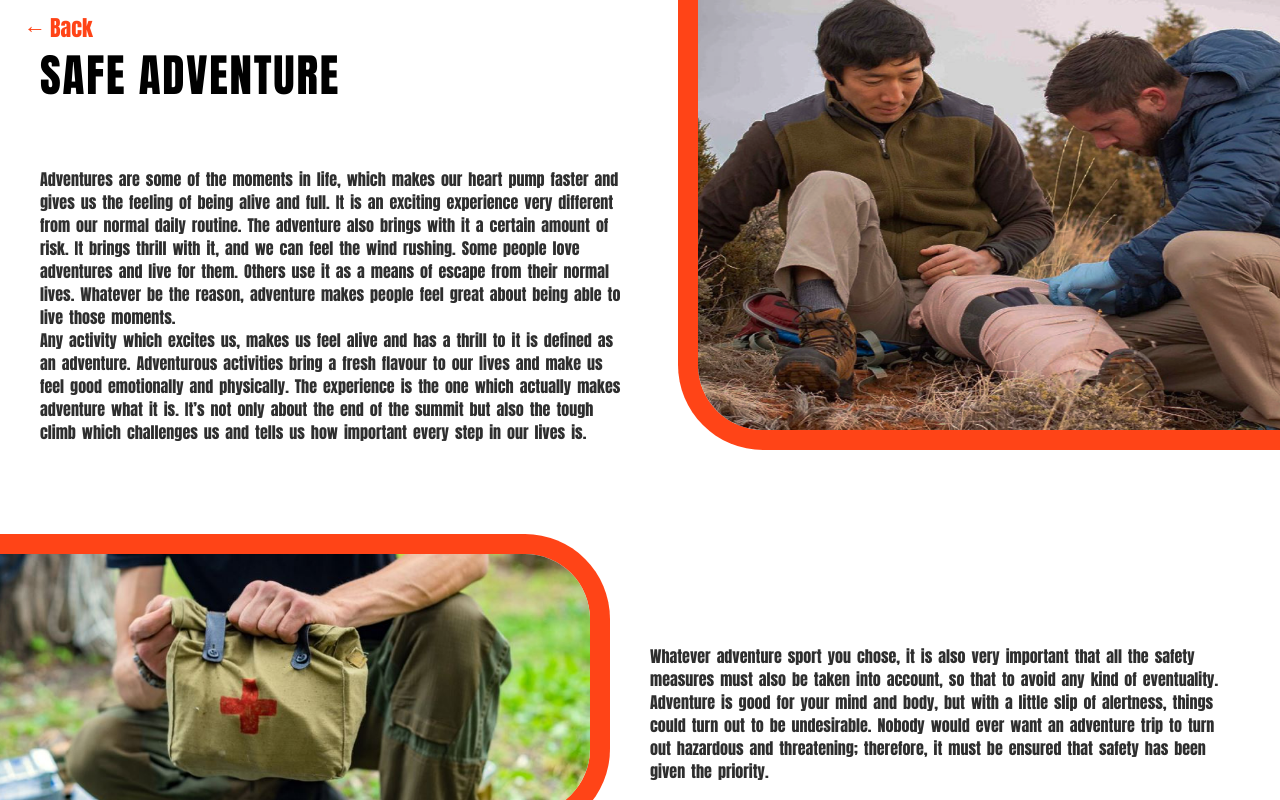
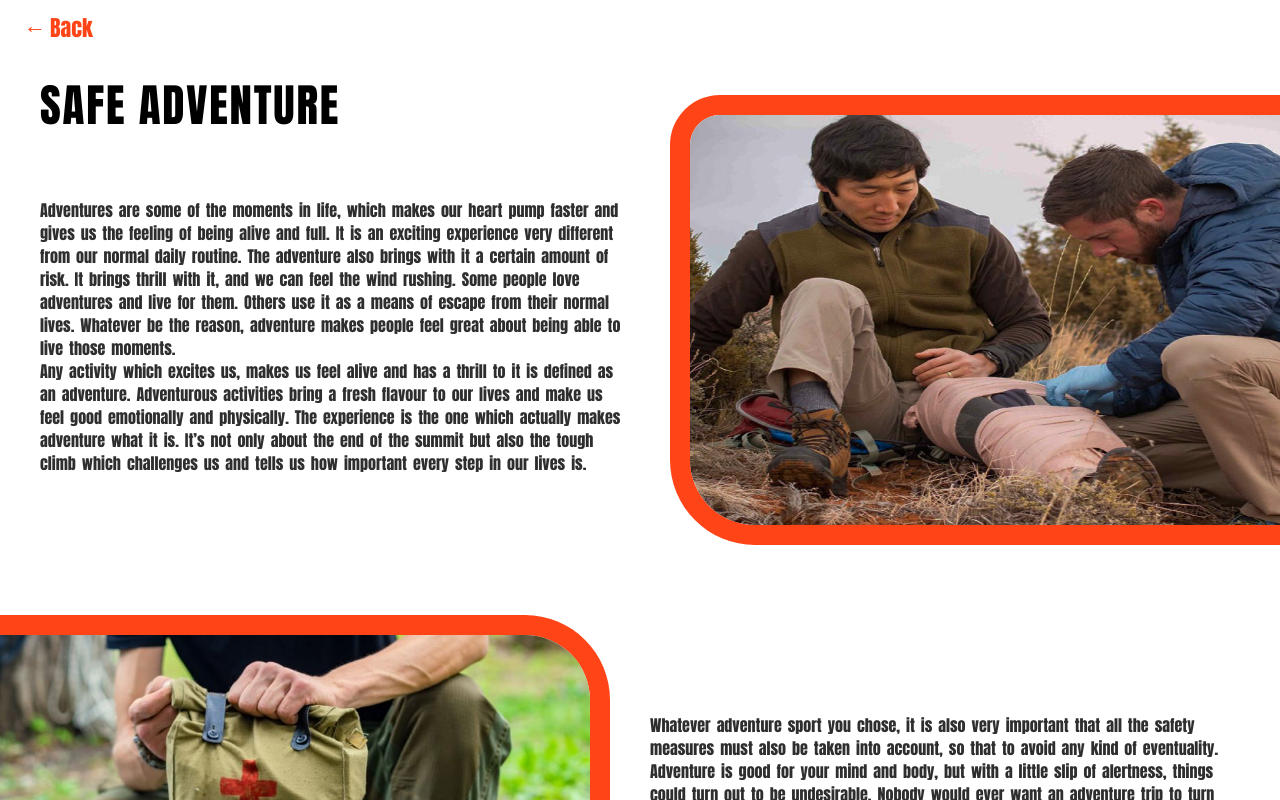
Before and after one commit to Amitrawat4532/Trekkings, a Next.js app: page /safeadventure in a window 1280 px wide. Shown: the top 800 px of the page. Built offline with nearby package versions, Linux system fonts and the light colour scheme; a web font is replaced by a local one.

Commit message:
safe adventure

```diff
--- a/pages/safeadventure.js
+++ b/pages/safeadventure.js
@@ -24,8 +24,8 @@ const Safeadventure = () => {
         </Button>
       </Link>
 
-      <Flex direction={["column", "column", "row", "row"]}>
-        <Flex direction="column" p="10" flex="1">
+      <Flex direction={["column", "column", "row", "row"]} alignItems="end">
+        <Flex direction="column" px="10" py="70px" flex="1">
           <Text variant="secretLocationHeader">SAFE ADVENTURE</Text>
           <Text variant="secretLocationText">
             Adventures are some of the moments in life, which makes our heart
@@ -49,28 +49,29 @@ const Safeadventure = () => {
         <Image
           flex="1"
           src="/images/safeadventure.png"
-          h={["300px", "300px", "450px", "450px"]}
-          w="100%"
-          ml="4"
+          h={["250px", "250px", "450px", "450px"]}
+          w={["90%", "90%", "100%", "100%"]}
           borderLeft="20px solid #FF4417"
           borderBottom="20px solid #FF4417"
-          borderTopLeftRadius={["50px", "50px", "0", "0"]}
+          borderTop="20px solid #FF4417"
+          borderTopLeftRadius={["50px", "50px", "50px", "50px"]}
           borderBottomLeftRadius="85px"
         />
       </Flex>
 
       <Flex
         justifyContent="center"
-        alignItems="center"
+        alignItems="start"
         wrap="wrap"
         direction={["column-reverse", "column-reverse", "row", "row"]}
-        py="50px"
+        pt={["0px", "0px", "50px", "70px"]}
+        pb="50px"
       >
         <Image
           flex="1"
           src="/images/safeadventure2.png"
           h="300px"
-          w="100%"
+          w={["90%", "90%", "100%", "100%"]}
           borderTopRightRadius="85px"
           borderBottomRightRadius="85px"
           borderRight="20px solid #FF4417"
```
